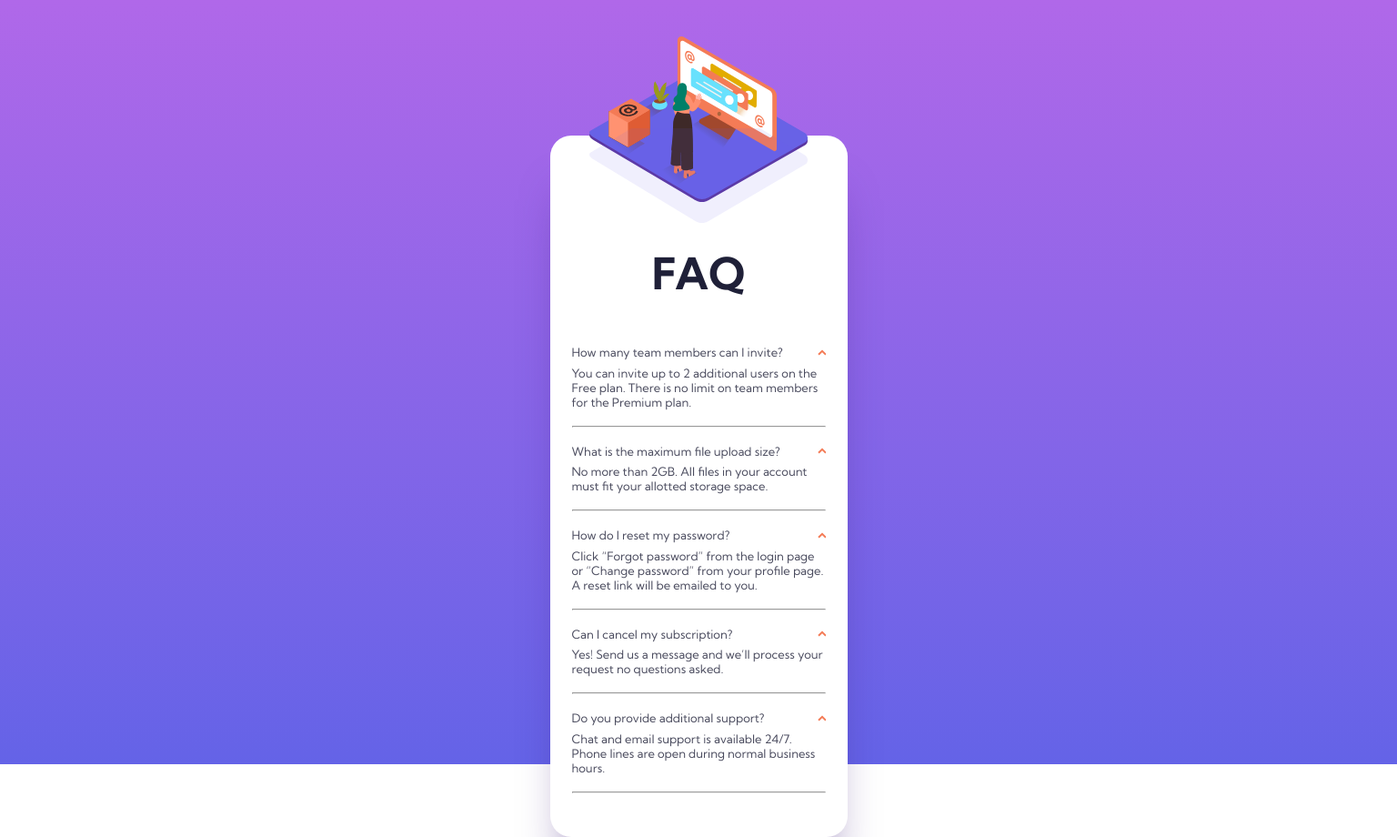
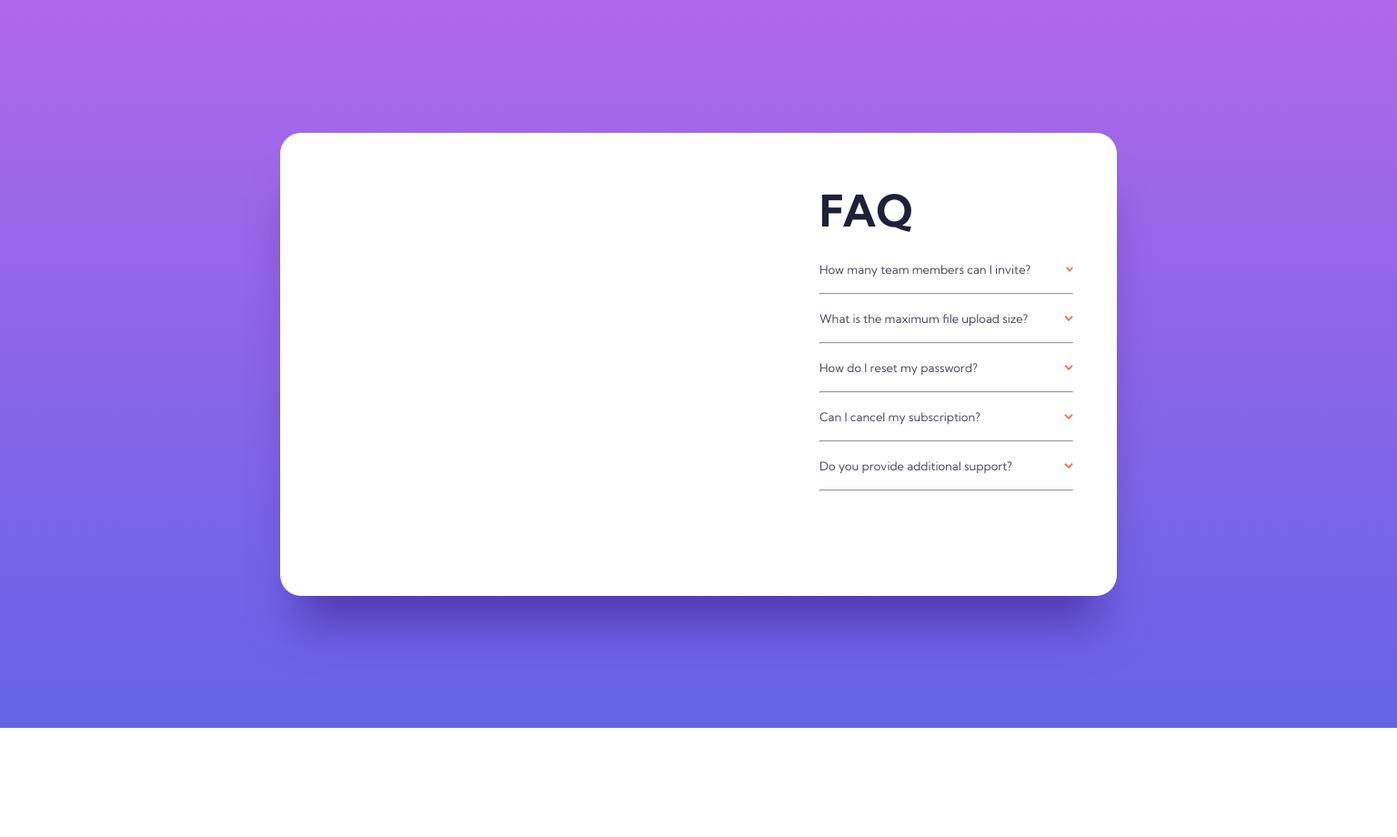
Before and after one commit to mariamo101/faq-accordion-card-main, a plain HTML site: page index.html in a window 1536 px wide. Shown: the whole page at 91% size. After the commit the page ends 800 px from the top, so only its background shows below. Drawn offline with Linux system fonts and the light colour scheme.

Commit message:
update files

```diff
--- a/index.html
+++ b/index.html
@@ -27,10 +27,11 @@
   </section>
 
   <div class="all-questions">
+
   <section class="questions">
     <span class="before-click">
       <p class="question">How many team members can I invite?</p>
-    <img class="arrow" src="./images/icon-arrow-down.svg"/>
+    <img class="arrow-down" src="./images/icon-arrow-down.svg"/>
     <img class="arrow-up" src="./images/Path 2.svg"/>
   </span>
 
--- a/styles.css
+++ b/styles.css
@@ -5,8 +5,9 @@ body {
     overflow-x: hidden;
     background: linear-gradient(180deg, #B068E9 0%, #6463E7 100%);
     background-repeat: no-repeat;
+    min-height: 48rem;
     height: 100vh;
-    width: 100vw
+    width: 100vw;
   }
   html {
     box-sizing: border-box;
@@ -22,7 +23,13 @@ body {
   *, *:before, *:after {
     box-sizing: inherit;
   }
-  .before-click,.arrow,.pattern-desktop,.desktop-illustration{
+  .before-click,.after-click{
+    margin: 0.406rem 0 0 0;
+    display: flex;
+    justify-content: space-between;
+    align-items: center;
+  }
+  .after-click,.arrow-up,.pattern-desktop,.desktop-illustration{
     display: none;
   }
   .white-container{
@@ -70,7 +77,7 @@ body {
     padding: 0;
     color: #E8E8EA;
   }
-  .arrow {
+  .arrow-down {
    width: 0.5rem;
    height: 0.45rem;
   }
@@ -83,9 +90,48 @@ body {
     width: 15rem;
     text-align: center;
   }
-  .before-click,.after-click{
-    margin: 0.406rem 0 0 0;
-    display: flex;
-    justify-content: space-between;
+
+  @media screen and (min-width:1440px){
+    body{
+      display: flex;
+      flex-direction: column;
+      flex-wrap: nowrap;
+      justify-content: center;
+    }
+    .pattern-images,.illustration-image{
+      margin: 0;
+    }
+    .white-container{
+    margin: 0 auto 0 auto;
+    flex-wrap: wrap;
+    flex-direction: column;
     align-items: center;
+    align-content: flex-end;
+    justify-content: space-evenly;
+    padding: 3rem;
+    width: 57.5rem;
+    height: 31.8125rem;
+    border-radius: 23px;
+    box-shadow: 0px 50px 50px -20px rgba(53, 18, 122, 0.50);
+    }
+    /*
+    .desktop-illustration{
+      background-image: url(./images/illustration-woman-online-desktop.svg);
+      background-size: cover;
+      position: absolute;
+    }
+    .pattern-desktop{
+      width: 35rem;
+      height: 35rem;
+      margin: -3rem 0rem 0rem -35rem;
+      position: absolute;
+    }
+    */
+    .mobile-illustration,.pattern-mobile{
+      display: none;
+    }
+    .title{
+      margin: 0;
+     text-align: start;
+    }
   }
```
